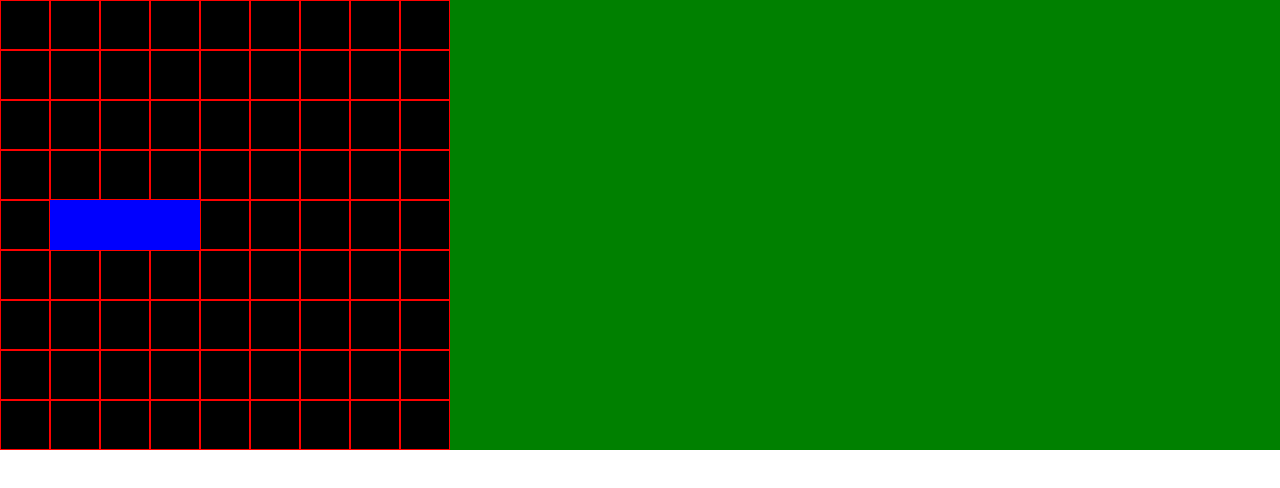
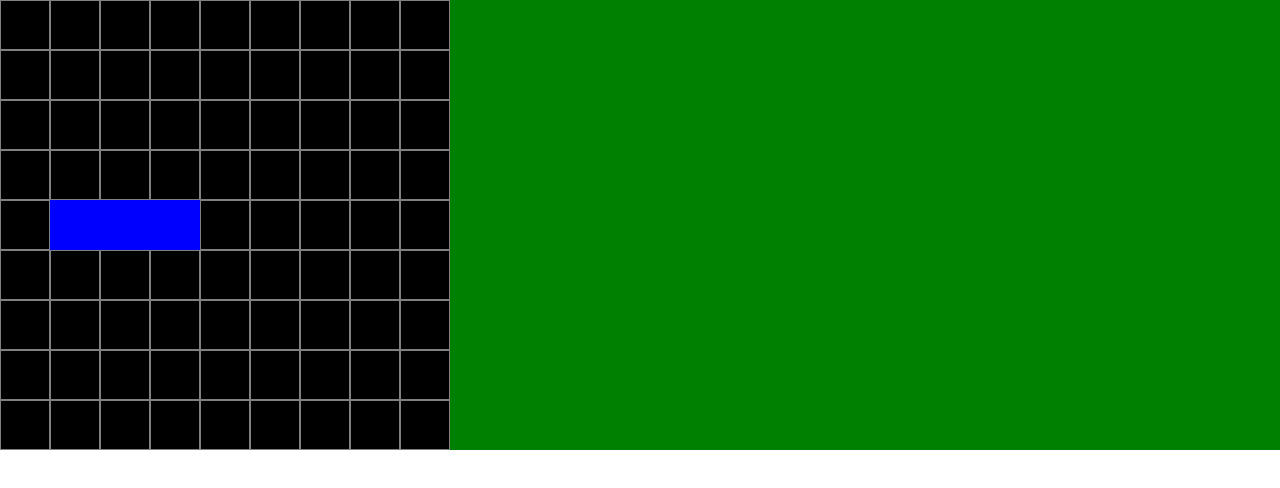
Before and after one commit to aminbeigi/snake-game-js, a plain HTML site: page src/index.html in a window 1280 px wide. Drawn offline with Linux system fonts and the light colour scheme.

Commit message:
Grey borders... It's easier on the eyes

```diff
--- a/src/styles.css
+++ b/src/styles.css
@@ -14,7 +14,7 @@
 
 .square-empty {
     background-color: black;
-    border: 1px solid red;
+    border: 0.1px solid grey;
     width: 50px;
     height: 50px;
 }
```
